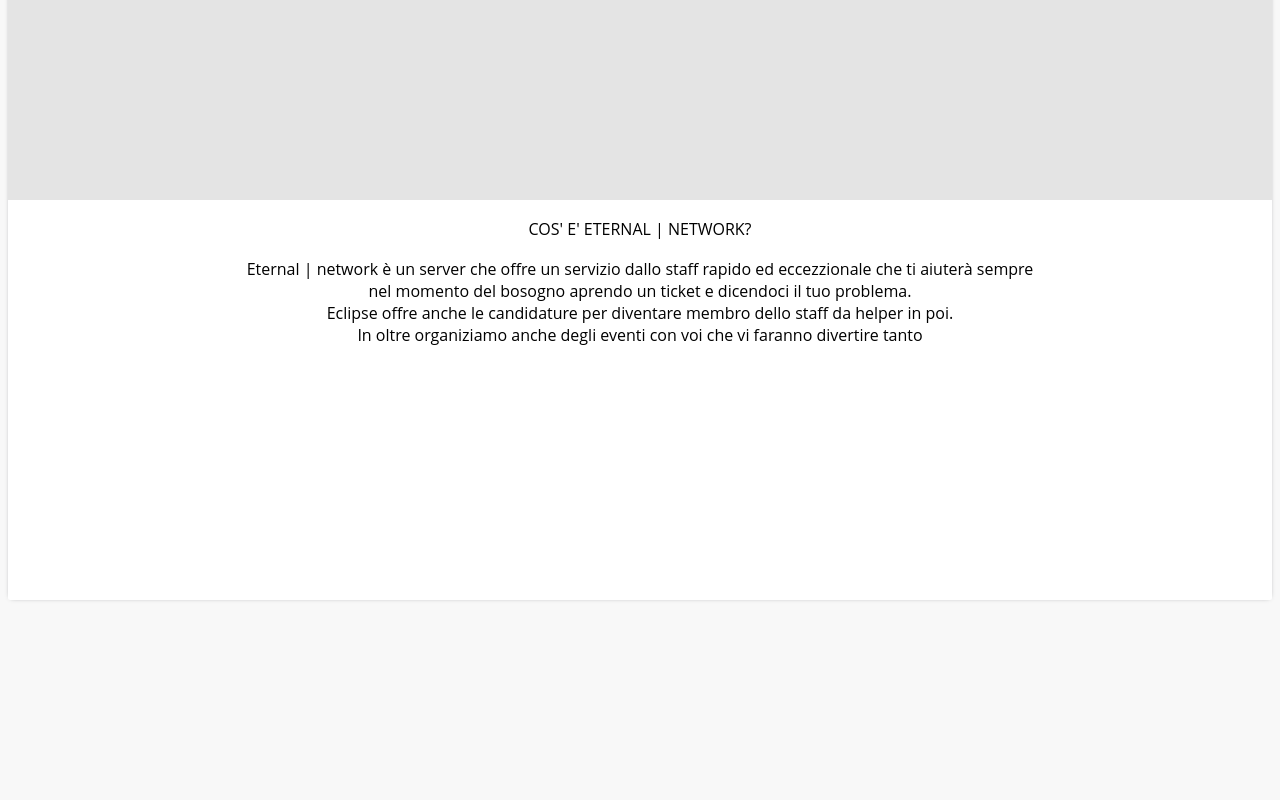
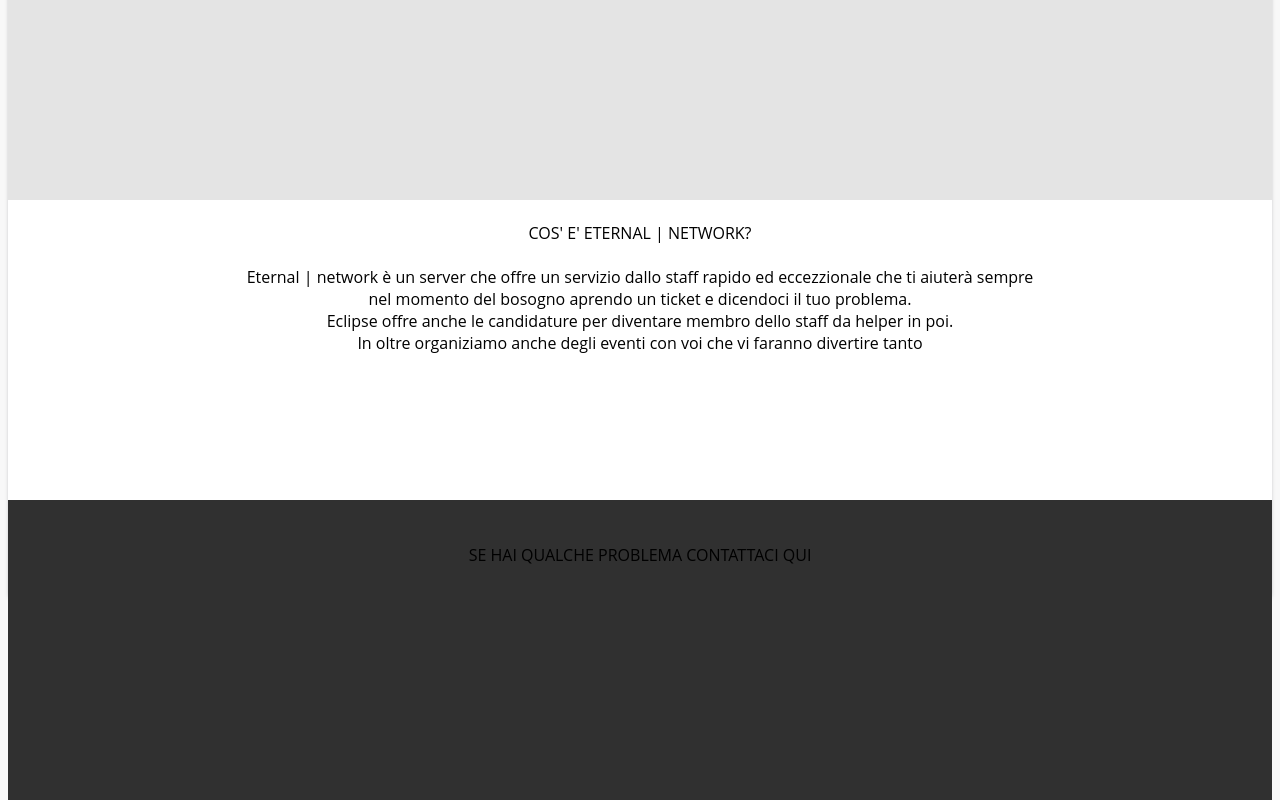
Before and after one commit to Z4nn4/Eclipse-Network, a plain HTML site: page login/home/home.html in a window 1280 px wide. Shown: the part 308-1108 px from the top of the page. Before the commit the page ends 916 px from the top, so only its background shows below. Drawn offline with Linux system fonts and the light colour scheme.

Commit message:
gfcvhygvbh

```diff
--- a/login/home/home.html
+++ b/login/home/home.html
@@ -41,6 +41,13 @@
                 aprendo un ticket e dicendoci il tuo problema.<br>Eclipse offre anche le candidature per diventare membro dello staff da helper in poi.<br>In oltre organiziamo anche degli eventi con voi che vi faranno divertire tanto
             </a>
         </div>
+        <!--parte sotto-->
+        <div id="sotto">
+            <br><br
+            <a>
+                SE HAI QUALCHE PROBLEMA CONTATTACI QUI
+            </a>
+        </div>
     </div>
 </body>
 </html>
--- a/login/home/style.css
+++ b/login/home/style.css
@@ -10,6 +10,7 @@
 #body{
     background-color: #f8f8f8;
     display: block;
+    font-family: 'Open Sans', sans-serif;
 }
 a{
     font-family: 'Open Sans', sans-serif;
@@ -50,3 +51,10 @@ nav li:hover{
     background-color:rgb(228, 228, 228);
     height: 500px;
 }
+#poiuy{
+    height: 300px;
+}
+#sotto{
+    background-color: #303030;
+    height: 300px;
+}
```
